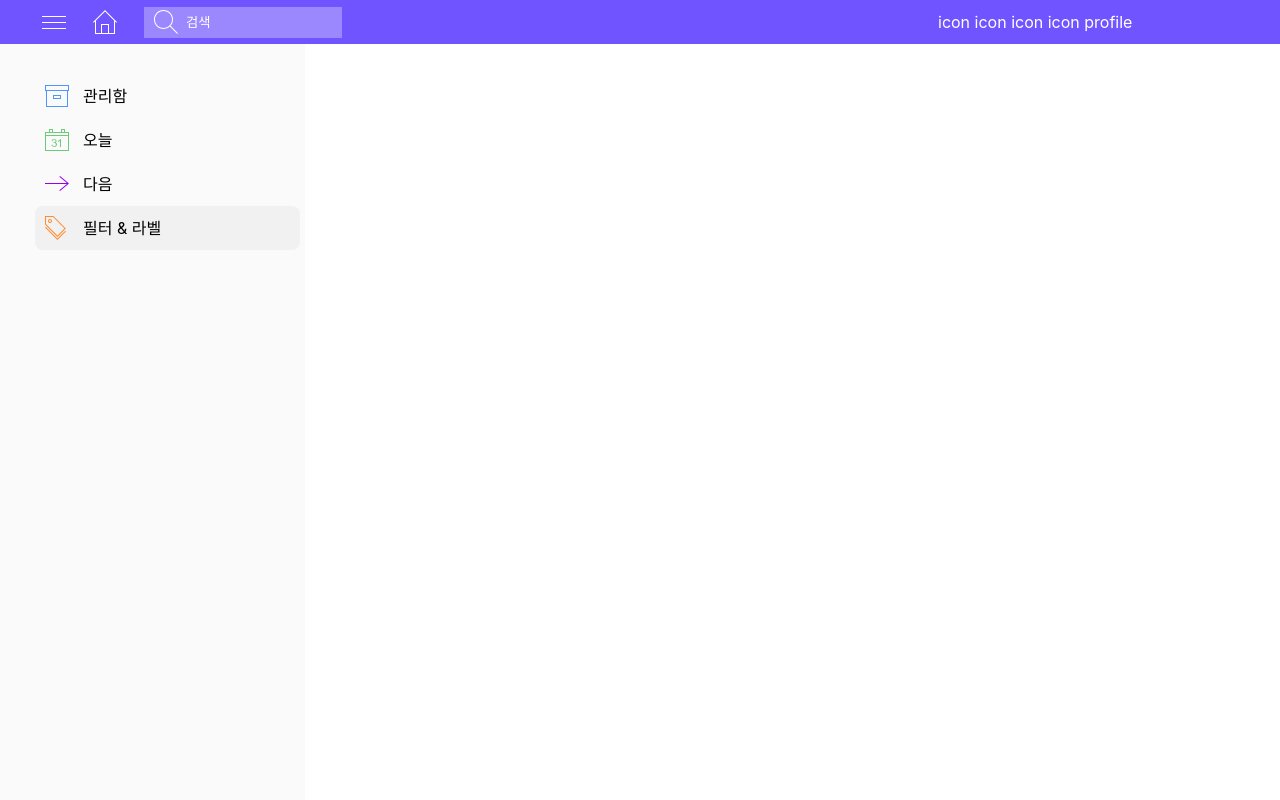
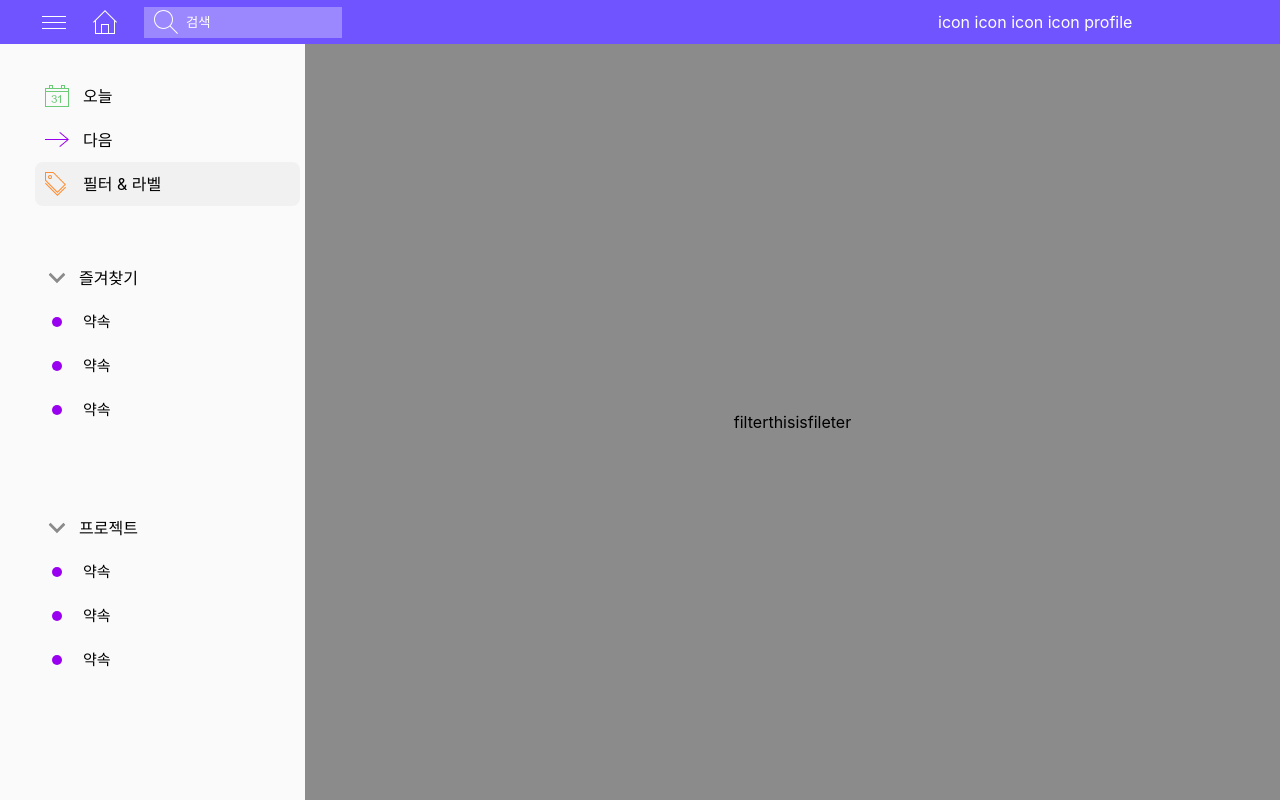
Before and after one commit to MrMirror21/return-todo, a Next.js app: page /filter in a window 1280 px wide. Built offline with nearby package versions, Linux system fonts and the light colour scheme.

Commit message:
feat: 사이드 바

```diff
--- /dev/null
+++ b/components/Favorites.tsx
@@ -0,0 +1,116 @@
+import React, { useState } from 'react'
+import styled from 'styled-components'
+import { useRecoilState } from 'recoil';
+import { favoriteState } from '../store/states';
+import ArrowDownIcon from '../public/statics/svg/iconmonstr-arrow-65.svg';
+
+const Favorites: React.FC = () => {
+    const [favorites, setFavorites] = useRecoilState(favoriteState);
+    const [isOpen, setIsOpen] = useState(true);
+  return (
+    <>
+    <Container>
+        <HeaderRow onClick={() => setIsOpen(!isOpen)}>
+            <ArrowDownIcon className={isOpen ? "rotate Icon" : "Icon"} />
+            <span>즐겨찾기</span>
+        </HeaderRow>
+        <FavoritesList className={isOpen ? "extended-list" : "hidden"}>
+            {favorites.map(favorite => (
+                <FavoriteRow>
+                    <ColorContainer>
+                        <TagColor color={favorite.color}/>
+                    </ColorContainer>
+                    <FavoriteText>{favorite.name}</FavoriteText>
+                </FavoriteRow>
+            ))}
+        </FavoritesList>
+    </Container>
+    </>
+  )
+}
+
+export default Favorites
+
+const Container = styled.div`
+display: flex;
+flex-direction: column;
+justify-content: flex-start;
+height: 200px;
+    margin-top: 50px;
+    .hidden {
+        height: auto;
+        overflow: hidden;
+        transition: all 0.3s ease-out;
+        flex: 0;
+    }
+    .extended-list {
+        height: auto;
+        overflow: hidden;
+        transition: all 0.3s ease-out;
+        flex: 1;
+    }
+`;
+const HeaderRow = styled.div`
+    width: 265px;
+    height: 44px;
+    padding: 5px 16px 5px 10px;
+    display: flex;
+    align-items: center;
+    cursor: pointer;
+    .Icon {
+
+      transform: scale(0.7) rotate(-90deg);
+      fill: #8b8b8b;
+      transition: 0.5s;
+      margin-right: 10px;
+    }
+    .rotate {
+        transform: scale(0.7);
+        transition: 0.5s;
+    }
+`;
+
+const FavoritesList = styled.div`
+    display: flex;
+    flex-direction: column;
+    width: 265px;
+    transition: height 0.5s;
+    height: auto;
+`;
+
+const FavoriteRow = styled.div`
+    display: flex;
+    width: 265px;
+    height: 44px;
+    padding: 5px 16px 5px 10px;
+    justify-content: space-between;
+    align-items: center;
+    border-radius: 8px;
+    :hover {
+        background-color: #f1f1f1;
+        transition: 0.3s;
+    }
+`;
+
+const FavoriteText = styled.div`
+    display: flex;
+    align-items: center;
+    line-height: 0px;
+    width: 201px;
+    height: 24px;
+    font-size: 15px;
+`;
+
+const ColorContainer = styled.div`
+    display: flex;
+    justify-content: center;
+    align-items: center;
+    width: 24px;
+    height: 24px;
+`;
+const TagColor = styled.div`
+    width: 10px;
+    height: 10px;
+    border-radius: 100px;
+    background-color: ${props => props.color};
+`
--- a/components/Header.tsx
+++ b/components/Header.tsx
@@ -4,11 +4,12 @@ import BurgerMenuIcon from '../public/statics/svg/iconmonstr-menu-thin.svg';
 import HomeIcon from '../public/statics/svg/iconmonstr-home-thin.svg';
 import SearchBar from "./SearchBar";
 import Link from "next/link";
-import { useSetRecoilState } from "recoil";
-import { currentMenuState } from "../store/states";
+import { useRecoilState, useSetRecoilState } from "recoil";
+import { currentMenuState, isMenuOpenState } from "../store/states";
 
 const Header: React.FC = () => {
   const [isUserTyping, setIsUserTyping] = useState(false);
+  const [isMenuOpen, setIsMenuOpen] = useRecoilState(isMenuOpenState);
   const [searchContent, setSearchContent] = useState("");
   const setCurrentMenu = useSetRecoilState(currentMenuState);
   const onType = (e: React.MouseEvent<HTMLElement>) => {
@@ -23,7 +24,7 @@ const Header: React.FC = () => {
     <>
     <Container>
         <div className={isUserTyping ? "toolbox left extended-bg": "toolbox left"}>
-            <BurgerMenuIcon fill="#ffffff" className="Icon"/>
+            <BurgerMenuIcon fill="#ffffff" className="Icon" onClick={() => setIsMenuOpen(!isMenuOpen)}/>
             <Link href="/today">
                 <HomeIcon fill="#ffffff" className="Icon" onClick={() => setCurrentMenu("today")}/>
             </Link>
@@ -60,27 +61,27 @@ const Container = styled.div`
     }
     input {
         width: 150px;
-        transition: 0.5s;
+        transition: width 0.5s;
         ::placeholder{
             color: #ffffff;
         }
     }
     .extended-bg {
         width: 550px;
-        transition: 0.5s;
+        transition: width 0.5s;
     }
     .extended {
         width: 450px;
         background: #ffffff;
-        transition: 0.5s;
+        transition: width 0.5s;
         .Icon {
             fill: black;
             width: 40px;
-            transition: 0.5s;
+            transition: width 0.5s;
         }
         input {
             width: 390px;
-            transition: 0.5s;
+            transition: width 0.5s;
         }
     }
     .Icon {
--- /dev/null
+++ b/components/MyProjects.tsx
@@ -0,0 +1,138 @@
+import React, {useState} from 'react'
+import styled from 'styled-components'
+import { useRecoilState } from 'recoil';
+import { favoriteState } from '../store/states';
+import ArrowDownIcon from '../public/statics/svg/iconmonstr-arrow-65.svg';
+import PlusIcon from '../public/statics/svg/iconmonstr-plus-thin.svg';;
+
+const MyProjects: React.FC = () => {
+    const [projects, setProjects] = useRecoilState(favoriteState);
+    const [isOpen, setIsOpen] = useState(true);
+  return (
+    <>
+    <Container>
+        <HeaderRow onClick={() => setIsOpen(!isOpen)}>
+            <ArrowDownIcon className={isOpen ? "rotate Icon" : "Icon"} />
+            <span>프로젝트</span>
+            <IconContainer className="add-project">
+                <PlusIcon transform="scale(0.7)"/>
+            </IconContainer>
+        </HeaderRow>
+        <ProjectsList className={isOpen ? "extended-list" : "hidden"}>
+            {projects.map(project => (
+                <ProjectRow>
+                    <ColorContainer>
+                        <TagColor color={project.color}/>
+                    </ColorContainer>
+                    <ProjectText>{project.name}</ProjectText>
+                </ProjectRow>
+            ))}
+        </ProjectsList>
+    </Container>
+    </>
+  )
+}
+
+export default MyProjects
+
+
+const Container = styled.div`
+    display: flex;
+flex-direction: column;
+justify-content: flex-start;
+height: 200px;
+    margin-top: 50px;
+    .hidden {
+        height: auto;
+        overflow: hidden;
+        transition: all 0.3s ease-out;
+        flex: 0;
+    }
+    .extended-list {
+        height: auto;
+        overflow: hidden;
+        transition: all 0.3s ease-out;
+        flex: 1;
+    }
+`;
+const HeaderRow = styled.div`
+    width: 265px;
+    height: 44px;
+    padding: 5px 16px 5px 10px;
+    display: flex;
+    align-items: center;
+    cursor: pointer;
+    .Icon {
+
+      transform: scale(0.7) rotate(-90deg);
+      fill: #8b8b8b;
+      transition: 0.5s;
+      margin-right: 10px;
+    }
+    .rotate {
+        transform: scale(0.7);
+        transition: 0.5s;
+    }
+    .add-project{
+        position: absolute;
+        display: flex;
+        justify-content: center;
+        align-items: center;
+        right: 30px;
+       visibility: hidden;
+       :hover {
+           width: 24px;
+           height: 24px;
+           border-radius: 4px;
+           background-color: #dddddd;
+       }
+    }
+`;
+
+const IconContainer = styled.div`
+`;
+
+const ProjectsList = styled.div`
+    display: flex;
+    flex-direction: column;
+    width: 265px;
+    transition: height 0.5s;
+    height: auto;
+`;
+
+const ProjectRow = styled.div`
+    display: flex;
+    width: 265px;
+    height: 44px;
+    padding: 5px 16px 5px 10px;
+    justify-content: space-between;
+    align-items: center;
+    border-radius: 8px;
+    :hover {
+        background-color: #f1f1f1;
+        transition: 0.3s;
+    }
+`;
+
+const ProjectText = styled.div`
+    display: flex;
+    align-items: center;
+    line-height: 0px;
+    width: 201px;
+    height: 24px;
+    font-size: 15px;
+`;
+
+const ColorContainer = styled.div`
+    display: flex;
+    justify-content: center;
+    align-items: center;
+    width: 24px;
+    height: 24px;
+`;
+const TagColor = styled.div`
+    width: 10px;
+    height: 10px;
+    border-radius: 100px;
+    background-color: ${props => props.color};
+`
--- a/components/SideMenu.tsx
+++ b/components/SideMenu.tsx
@@ -5,25 +5,20 @@ import BoxIcon from '../public/statics/svg/iconmonstr-archive-box-thin.svg';
 import CalendarIcon from '../public/statics/svg/iconmonstr-calendar-thin.svg';
 import ArrowRightIcon from '../public/statics/svg/iconmonstr-arrow-right-thin.svg';
 import TagIcon from '../public/statics/svg/iconmonstr-tags-thin.svg';
-import { useRecoilState } from 'recoil';
-import {currentMenuState} from '../store/states';
+import { useRecoilState, useRecoilValue } from 'recoil';
+import {currentMenuState, isMenuOpenState} from '../store/states';
+import Favorites from './Favorites';
+import MyProjects from './MyProjects';
 
 const SideMenu: React.FC = () => {
     const [currentMenu, setCurrentMenu] = useRecoilState(currentMenuState);
+    const isMenuOpen = useRecoilValue(isMenuOpenState);
   return (
     <>
-      <Container>
+      <Container className={isMenuOpen ? "open" : "closed"}>
         <MenuSelector>
-            <Link href="/manage">
-                <MenuElement className={currentMenu === "manage" ? "selected" : ""} onClick={() => setCurrentMenu("manage")}>
-                    <BoxIcon fill="#4D96FF"/>
-                    <ElementContent>
-                        <span>관리함</span>
-                    </ElementContent>
-                </MenuElement>
-            </Link>
             <Link href="/today">
-                <MenuElement className={currentMenu === "today" ? "selected" : ""} onClick={() => setCurrentMenu("today")}>
+                <MenuElement className={currentMenu === "today" ? "selected menu" : "menu"} onClick={() => setCurrentMenu("today")}>
                     <CalendarIcon fill="#6BCB77"/>
                     <ElementContent>
                         <span>오늘</span>
@@ -31,7 +26,7 @@ const SideMenu: React.FC = () => {
                 </MenuElement>
             </Link>
             <Link href="/next">
-                <MenuElement className={currentMenu === "next" ? "selected" : ""} onClick={() => setCurrentMenu("next")}>
+                <MenuElement className={currentMenu === "next" ? "selected menu" : "menu"} onClick={() => setCurrentMenu("next")}>
                     <ArrowRightIcon fill="#9900F0"/>
                     <ElementContent>
                         <span>다음</span>
@@ -39,7 +34,7 @@ const SideMenu: React.FC = () => {
                 </MenuElement>
             </Link>
             <Link href="/filter">
-                <MenuElement className={currentMenu === "filter" ? "selected" : ""} onClick={() => setCurrentMenu("filter")}>
+                <MenuElement className={currentMenu === "filter" ? "selected menu" : "menu"} onClick={() => setCurrentMenu("filter")}>
                     <TagIcon fill="#FF8C32"/>
                     <ElementContent>
                         <span>필터 {"&"} 라벨</span>
@@ -47,6 +42,8 @@ const SideMenu: React.FC = () => {
                 </MenuElement>
             </Link>
         </MenuSelector>
+        <Favorites />
+        <MyProjects />
       </Container>
     </>
   )
@@ -64,11 +61,19 @@ const Container = styled.div`
     left: 0;
     transition: left .25s cubic-bezier(.4,0,.2,1);
     overflow-x: hidden;
+    :hover{
+        .add-project{
+            visibility: visible;
+        }
+    }
 `;
 
 const MenuSelector = styled.div`
     .selected{
         background-color: #f1f1f1;
+    }
+    .menu {
+        cursor: pointer;
     }
 `;
 const MenuElement = styled.div`
--- a/pages/_app.tsx
+++ b/pages/_app.tsx
@@ -4,6 +4,7 @@ import { AppProps } from "next/app";
 import GlobalStyle from "../styles/globalStyles";
 import SideMenu from "../components/SideMenu";
 import { RecoilRoot } from "recoil";
+import styled from "styled-components";
 
 function MyApp({ Component, pageProps }: AppProps) {
   return (
@@ -11,11 +12,44 @@ function MyApp({ Component, pageProps }: AppProps) {
     <RecoilRoot>
     <GlobalStyle />
       <Header />
-      <SideMenu />
-      <Component {...pageProps} />
+      <Main>
+        <SideMenu />
+        <Component {...pageProps} className="component"/>
+      </Main>
     </RecoilRoot>
     </>
   );
 }
 
 export default MyApp;
+
+const Main = styled.div`
+  width: 100vw;
+  display: flex;
+  flex: 1;
+  justify-content: space-between;
+  .closed{
+      left: -305px;
+      transition: 0.5s;
+  }
+  .open{
+    width: 305px;
+    height: calc(100vh - 44px);
+    background: #fafafa;
+    padding-top: 30px;
+    padding-left: 35px;
+    left: 0;
+    transition: left 0.5s cubic-bezier(.4,0,.2,1);
+    overflow-x: hidden;
+  }
+  .component {
+    flex-grow: 1;
+    transition: margin-left 0.5s cubic-bezier(.4,0,.2,1);
+  }
+  .menu-shown {
+    margin-left: 305px;
+  }
+  .menu-hide {
+    margin: 0;
+  }
+`;
--- a/pages/filter.tsx
+++ b/pages/filter.tsx
@@ -1,9 +1,29 @@
 import React from 'react'
+import { NextPage } from 'next'
+import { useRecoilValue } from 'recoil';
+import styled from 'styled-components'
+import { isMenuOpenState } from '../store/states';
 
-const filter: React.FC = () => {
+const filter: NextPage= () => {
+  const isMenuOpen = useRecoilValue(isMenuOpenState);
   return (
-    <div>filter</div>
+      <>
+    <Container className={isMenuOpen ? "menu-shown" : "menu-hide"}>
+        <div>filterthisisfileter</div>
+    </Container>
+      </>
+
   )
 }
 
 export default filter
+
+const Container = styled.div`
+    width: 100vw;
+    display: flex;
+    height: calc(100vh - 44px);
+    background: #8b8b8b;
+    justify-content: center;
+    align-items: center;
+    transition: 0.5s;
+`;
--- a/pages/next.tsx
+++ b/pages/next.tsx
@@ -1,6 +1,7 @@
 import React from 'react'
+import { NextPage } from 'next'
 
-const next: React.FC = () => {
+const next: NextPage = () => {
   return (
     <div>next</div>
   )
--- a/store/states.js
+++ b/store/states.js
@@ -1,6 +1,47 @@
-import { atom } from 'recoil';
+import { atom } from "recoil";
 
 export const currentMenuState = atom({
-    key: "currentMenuState",
-    default: "",
+  key: "currentMenuState",
+  default: "",
 });
+
+export const isMenuOpenState = atom({
+  key: "isMenuOpenState",
+  default: true,
+});
+
+export const myProjectState = atom({
+  key: "myProjectState",
+  default: [
+    {
+      name: "약속",
+      color: "#9900F0",
+    },
+    {
+      name: "약속",
+      color: "#9900F0",
+    },
+    {
+      name: "약속",
+      color: "#9900F0",
+    },
+  ],
+});
+
+export const favoriteState = atom({
+  key: "favoriteState",
+  default: [
+    {
+      name: "약속",
+      color: "#9900F0",
+    },
+    {
+      name: "약속",
+      color: "#9900F0",
+    },
+    {
+      name: "약속",
+      color: "#9900F0",
+    },
+  ],
+});
```
Also changed, not shown: pages/manage.tsx (deleted, +0 -9 lines), public/statics/svg/iconmonstr-arrow-65.svg (added).
